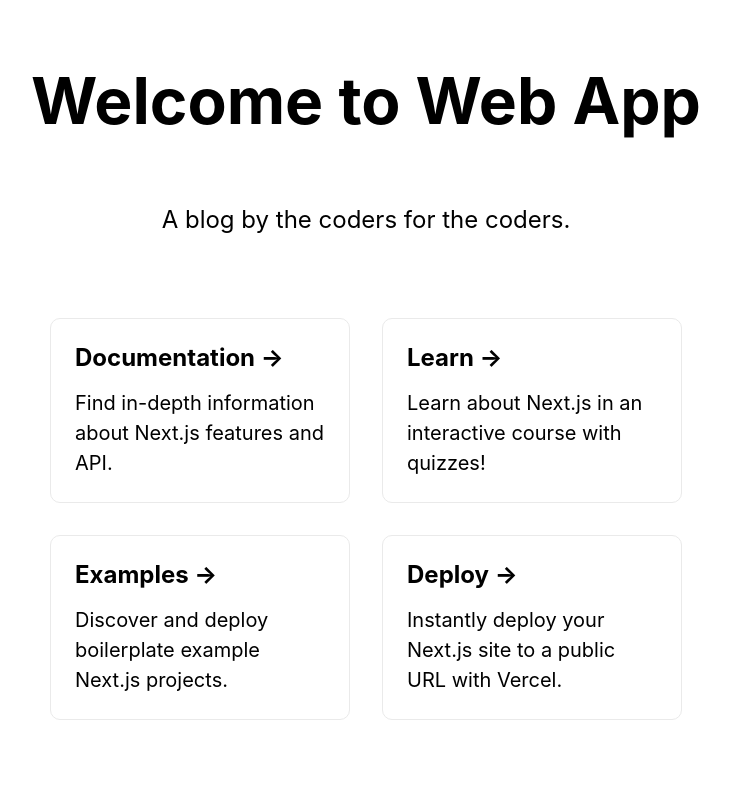
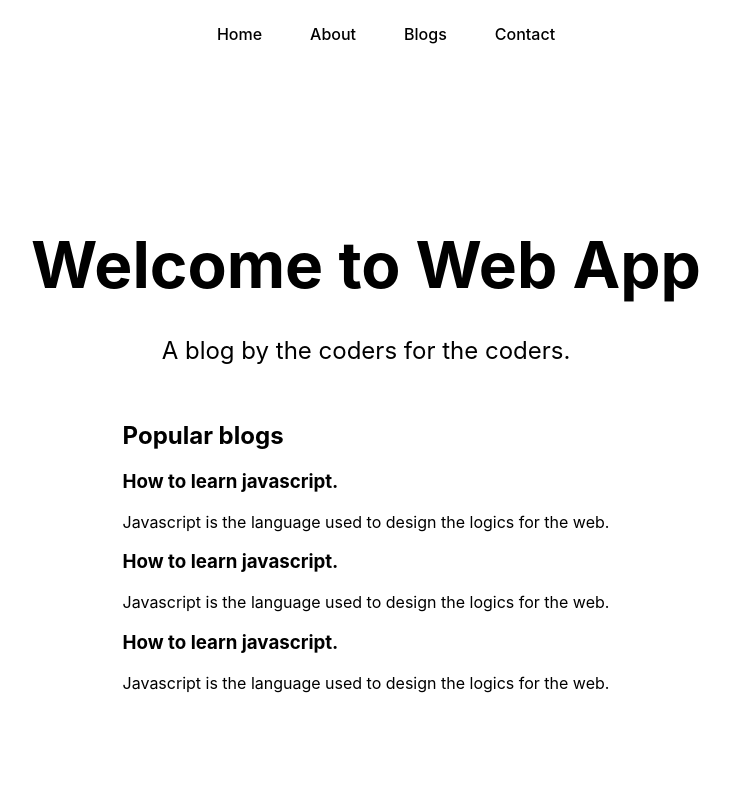
Before and after one commit to Sahil-pillania/blogApp_nextjs, a Next.js app: page / in a window 1280 px wide. Shown: the top 800 px of the page, without its empty margins (274-1004 px from the left). Built offline with nearby package versions, Linux system fonts and the light colour scheme.

Commit message:
navbar added

```diff
--- a/pages/index.js
+++ b/pages/index.js
@@ -10,44 +10,42 @@ export default function Home() {
         <meta name="description" content="Generated by create next app" />
         <link rel="icon" href="/favicon.ico" />
       </Head>
+      <nav className={styles.mainnav}>
+        <ul className={styles.nav}>
+          <li>Home</li>
+          <li>About</li>
+          <li>Blogs</li>
+          <li>Contact</li>
+        </ul>
+      </nav>
 
       <main className={styles.main}>
-        <h1 className={styles.title}>Welcome to Web App</h1>
+        <h3 className={styles.title}>Welcome to Web App</h3>
 
         <p className={styles.description}>
           A blog by the coders for the coders.
         </p>
 
-        <div className={styles.grid}>
-          <a href="https://nextjs.org/docs" className={styles.card}>
-            <h2>Documentation &rarr;</h2>
-            <p>Find in-depth information about Next.js features and API.</p>
-          </a>
-
-          <a href="https://nextjs.org/learn" className={styles.card}>
-            <h2>Learn &rarr;</h2>
-            <p>Learn about Next.js in an interactive course with quizzes!</p>
-          </a>
-
-          <a
-            href="https://github.com/vercel/next.js/tree/canary/examples"
-            className={styles.card}
-          >
-            <h2>Examples &rarr;</h2>
-            <p>Discover and deploy boilerplate example Next.js projects.</p>
-          </a>
-
-          <a
-            href="https://vercel.com/new?utm_source=create-next-app&utm_medium=default-template&utm_campaign=create-next-app"
-            target="_blank"
-            rel="noopener noreferrer"
-            className={styles.card}
-          >
-            <h2>Deploy &rarr;</h2>
+        <div className="blogs">
+          <h2>Popular blogs</h2>
+          <div className="blogItem">
+            <h3>How to learn javascript.</h3>
             <p>
-              Instantly deploy your Next.js site to a public URL with Vercel.
+              Javascript is the language used to design the logics for the web.
             </p>
-          </a>
+          </div>
+          <div className="blogItem">
+            <h3>How to learn javascript.</h3>
+            <p>
+              Javascript is the language used to design the logics for the web.
+            </p>
+          </div>
+          <div className="blogItem">
+            <h3>How to learn javascript.</h3>
+            <p>
+              Javascript is the language used to design the logics for the web.
+            </p>
+          </div>
         </div>
       </main>
 
--- a/styles/Home.module.css
+++ b/styles/Home.module.css
@@ -4,7 +4,7 @@
 
 .main {
   min-height: 100vh;
-  padding: 4rem 0;
+  padding: 2rem 0;
   flex: 1;
   display: flex;
   flex-direction: column;
@@ -51,7 +51,7 @@
 }
 
 .description {
-  margin: 4rem 0;
+  margin: 2rem 0;
   line-height: 1.5;
   font-size: 1.5rem;
 }
@@ -127,3 +127,17 @@
     filter: invert(1);
   }
 }
+.mainnav {
+  display: flex;
+}
+
+.nav {
+  display: flex;
+  list-style-type: none;
+  margin: auto;
+}
+.nav li {
+  font-weight: 500;
+  margin-right: 1.6rem;
+  margin: 1.5rem;
+}
```
